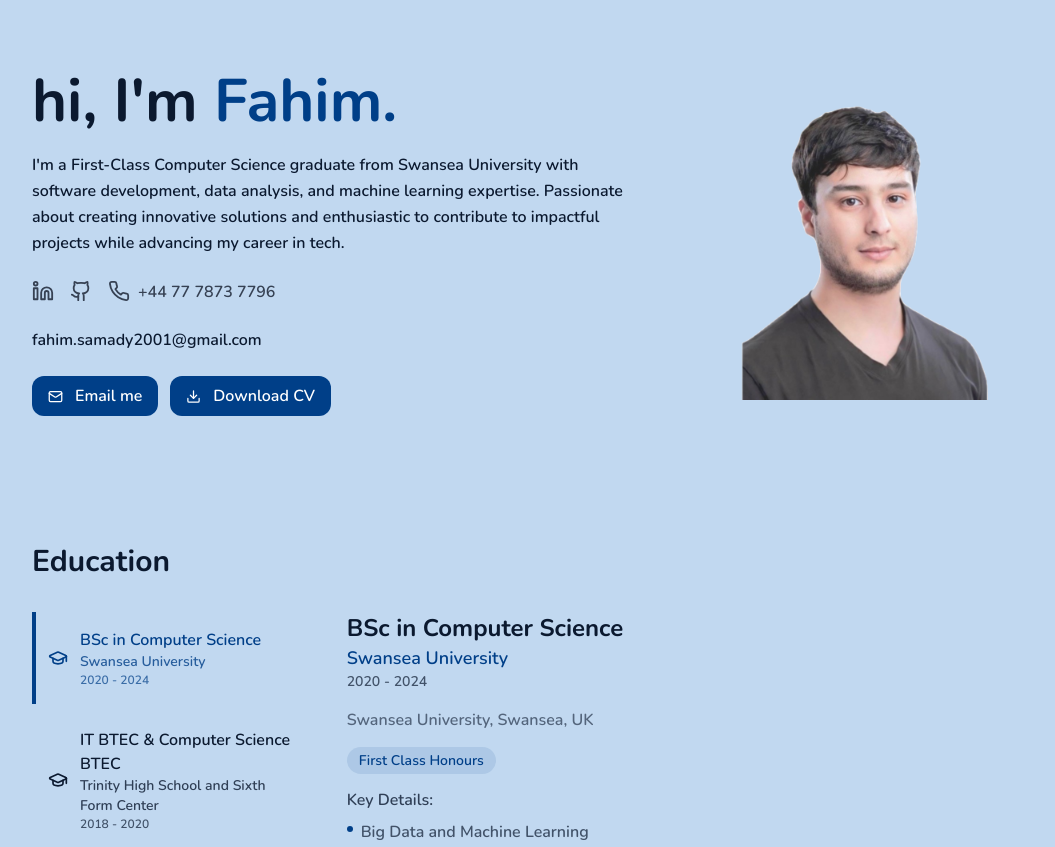
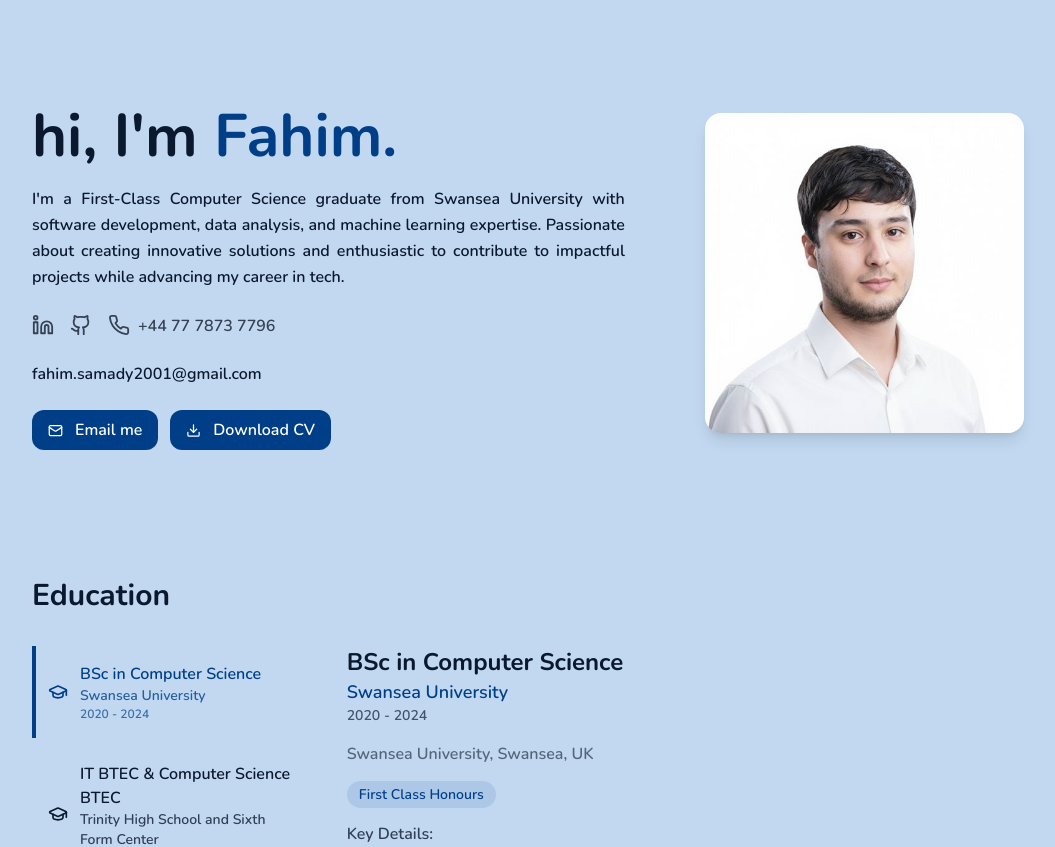
Before and after one commit to fahimsamady/fahimsamady.github.io, a Next.js app: page / in a window 1280 px wide. Shown: the top 847 px of the page, without its empty margins (152-1207 px from the left). Built offline with nearby package versions, Linux system fonts and the light colour scheme.

Commit message:
picture enhanced and cursor fixed

```diff
--- a/src/app/globals.css
+++ b/src/app/globals.css
@@ -49,7 +49,7 @@ html {
 }
 
 .main {
-  @apply min-h-screen px-4 sm:px-8 md:px-16 lg:px-36 xl:px-46;
+  @apply min-h-screen mt-8 px-4 sm:px-8 md:px-16 lg:px-36 xl:px-46;
 }
 
 .section-padding {
--- a/src/data/profile.json
+++ b/src/data/profile.json
@@ -1,6 +1,6 @@
 {
   "name": "Fahim Samady",
-  "profilePicture": "/images/profile.png",
+  "profilePicture": "/images/profile.JPG",
   "about": "I'm a First-Class Computer Science graduate from Swansea University with software development, data analysis, and machine learning expertise. Passionate about creating innovative solutions and enthusiastic to contribute to impactful projects while advancing my career in tech.",
   "email": "fahim.samady2001@gmail.com",
   "phone": "+44 77 7873 7796",
--- a/src/partials/Hero.tsx
+++ b/src/partials/Hero.tsx
@@ -29,27 +29,74 @@ const Hero = () => {
     return () => clearInterval(timer);
   }, []);
 
+  // logic to keep the last word + cursor together ----------
+  const full = displayText || "";
+  // find last whitespace (space). If none, we will treat the whole text as 'post'
+  const lastSpaceIndex = full.lastIndexOf(" ");
+  const splitIndex = lastSpaceIndex > 0 ? lastSpaceIndex : 0;
+
+  const renderColoredSlice = (start: number, end: number) => {
+    // returns array of spans (preserve pre-name/name/post-name color segments)
+    const parts = [];
+
+    let cursor = start;
+    if (cursor < NAME_START_INDEX && start < end) {
+      const segEnd = Math.min(end, NAME_START_INDEX);
+      parts.push(
+        <span key={`s-${start}-${segEnd}`} className="text-onsurface">
+          {full.slice(start, segEnd)}
+        </span>
+      );
+      cursor = segEnd;
+    }
+
+    if (cursor < NAME_END_INDEX && cursor < end) {
+      const segEnd = Math.min(end, NAME_END_INDEX);
+      parts.push(
+        <span key={`n-${cursor}-${segEnd}`} className="text-primary">
+          {full.slice(cursor, segEnd)}
+        </span>
+      );
+      cursor = segEnd;
+    }
+
+    if (cursor < end) {
+      parts.push(
+        <span key={`p-${cursor}-${end}`} className="text-onsurface">
+          {full.slice(cursor, end)}
+        </span>
+      );
+    }
+
+    return parts;
+  };
+  // ----------------------------------------------------------------------
+
   return (
     <section className="section-padding">
       <div className="grid lg:grid-cols-[65%_35%] gap-10 sm:gap-16 md:gap-20 items-center">
         {/* Left Side */}
         <div className="space-y-6">
           <div>
+            {/* ---------- typed heading with robust last-word + cursor handling ---------- */}
             <p className="text-6xl mb-3 font-bold leading-tight">
-              <span className="text-onsurface">
-                {displayText.substring(0, NAME_START_INDEX)}
+              {/* render everything before the final (non-breaking) chunk */}
+              {renderColoredSlice(0, splitIndex)}
+
+              {/* the final chunk (includes leading space before the last word if present)
+                  + cursor live together as one unit — whitespace-nowrap prevents a break inside */}
+              <span className="whitespace-nowrap align-baseline">
+                {renderColoredSlice(splitIndex, full.length)}
+                {showCursor && (
+                  <span
+                    aria-hidden="true"
+                    className="inline-block w-2 h-[1em] bg-primary rounded ml-2 animate-blink align-baseline"
+                  />
+                )}
               </span>
-              <span className="text-primary">
-                {displayText.substring(NAME_START_INDEX, NAME_END_INDEX)}
-              </span>
-              <span className="text-onsurface">
-                {displayText.substring(NAME_END_INDEX)}
-              </span>
-              {showCursor && (
-                <span className="inline-block w-2 h-[3.5rem] bg-primary rounded ml-1 animate-blink align-middle mb-3"></span>
-              )}
             </p>
-            <p className="leading-relaxed">{profile.about}</p>
+
+            <p className="leading-relaxed text-justify">{profile.about}</p>
           </div>
 
           {/* Socials */}
@@ -107,13 +154,13 @@ const Hero = () => {
 
         {/* Right Side - Profile Image */}
         <div className="flex justify-center lg:justify-end">
-          <div className="w-48 h-48 sm:w-64 sm:h-64 md:w-72 md:h-72 lg:w-80 lg:h-80 rounded-2xl overflow-hidden">
+          <div className="relative">
             <Image
               src={profile.profilePicture}
               alt={profile.name}
               width={320}
               height={320}
-              className="w-full h-full object-cover rounded-2xl"
+              className="w-48 h-48 sm:w-64 sm:h-64 md:w-72 md:h-72 lg:w-80 lg:h-80 object-cover rounded-2xl shadow-lg transition-transform duration-200 ease-out hover:-translate-y-2"
             />
           </div>
         </div>
```
Also changed, not shown: public/images/profile.JPG (added), public/images/profile.png (deleted).
